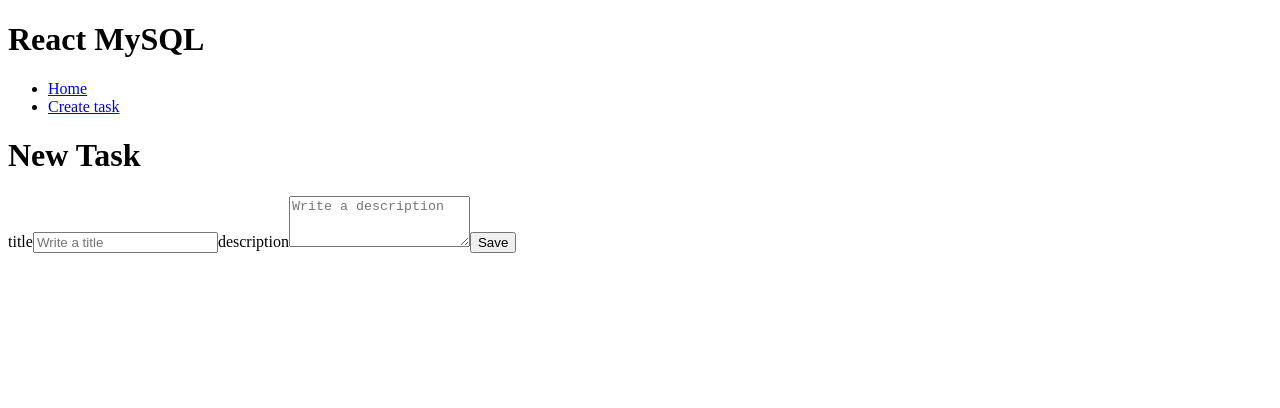
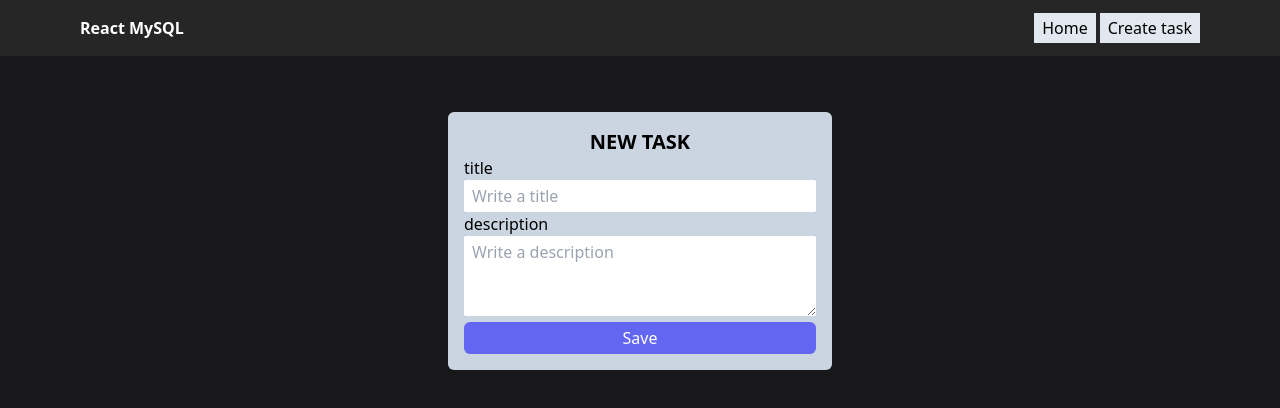
Before and after one commit to Omr30/MernStack-MySQL, a React (Vite) app in the folder client/: page /new in a window 1280 px wide. Shown: the top 408 px of the page. Built offline with nearby package versions, Linux system fonts and the light colour scheme.

Commit message:
TailwindCSS and create dist

```diff
--- a/client/package.json
+++ b/client/package.json
@@ -19,6 +19,9 @@
     "@types/react": "^18.0.24",
     "@types/react-dom": "^18.0.8",
     "@vitejs/plugin-react": "^2.2.0",
+    "autoprefixer": "^10.4.13",
+    "postcss": "^8.4.19",
+    "tailwindcss": "^3.2.4",
     "vite": "^3.2.3"
   }
 }
--- /dev/null
+++ b/client/postcss.config.cjs
@@ -0,0 +1,6 @@
+module.exports = {
+  plugins: {
+    tailwindcss: {},
+    autoprefixer: {},
+  },
+}
--- a/client/src/App.jsx
+++ b/client/src/App.jsx
@@ -7,8 +7,10 @@
 
 const App = () => {
   return (
+    <div className = "bg-zinc-900 h-screen">
+      <Navbar />
+      <div className="container mx-auto py-4 px-20">
         <TaskContextProvider>
-        <Navbar />
           <Routes>
             <Route path='/' element={<TasksPage />} />
             <Route path='/new' element={<TaskForm />} />
@@ -16,6 +18,8 @@
             <Route path='*' element={<NotFound />} />
           </Routes>
         </TaskContextProvider>
+      </div>
+    </div>
   )
 }
 
--- a/client/src/components/Navbar.jsx
+++ b/client/src/components/Navbar.jsx
@@ -2,17 +2,20 @@
 
 const Navbar = () => {
   return (
-    <div>
+    <div className='bg-neutral-800 flex justify-between px-20 py-4'>
+
+      <Link className='text-white font-bold' to="/">
         <h1>React MySQL</h1>
+      </Link>
 
-        <ul>
-            <li>
-                <Link to="/">Home</Link>
-            </li>
-            <li>
-                <Link to="/new">Create task</Link>
-            </li>
-        </ul>
+      <ul className='flex gap-x-1'>
+          <li>
+              <Link className='bg-slate-200 px-2 py-1' to="/">Home</Link>
+          </li>
+          <li>
+              <Link className='bg-slate-200 px-2 py-1' to="/new">Create task</Link>
+          </li>
+      </ul>
     </div>
   )
 }
--- a/client/src/components/TaskCard.jsx
+++ b/client/src/components/TaskCard.jsx
@@ -1,24 +1,47 @@
 import { useTasks } from "../context/TaskContext";
-import {useNavigate} from 'react-router-dom';
+import { useNavigate } from 'react-router-dom';
 
-const TaskCard = ({task}) => {
+const TaskCard = ({ task }) => {
 
-    const {deleteTask, toggleTaskDone} = useTasks();
+    const { deleteTask, toggleTaskDone } = useTasks();
     const navigate = useNavigate()
 
-    const handleDone = async() => {
+    const handleDone = async () => {
         await toggleTaskDone(task.id)
     }
 
-    return(
-        <div>
-            <h2>{task.title}</h2>
-            <p>{task.description}</p>
-            <span>{task.done === 1 ? "✔️" : "❌"}</span>
+    return (
+        <div className="bg-zinc-700 text-white rounded-md p-4">
+            <header className="flex justify-between">
+                <h2 className="text-sm font-bold">{task.title}</h2>
+                <span>{task.done === 1 ? "✅" : "❌"}</span>
+            </header>
+
+            <p className="text-xs">{task.description}</p>
             <span>{task.createAt}</span>
-            <button onClick={() => deleteTask(task.id)}>delete</button>
-            <button onClick={() => navigate(`/edit/${task.id}`)}>edit</button>
-            <button onClick={() => handleDone(task.done)}>Toggle Task</button>
+
+            <div className="flex gap-x-1">
+                <button
+                    className="bg-red-500 px-2 py-1 text-white"
+                    onClick={() => deleteTask(task.id)}
+                >
+                    delete
+                </button>
+
+                <button
+                    className="bg-slate-600 px-2 py-1 text-white"
+                    onClick={() => navigate(`/edit/${task.id}`)}
+                >
+                    edit
+                </button>
+
+                <button
+                    className="bg-green-800 px-2 py-1 text-white"
+                    onClick={() => handleDone(task.done)}
+                >
+                    Toggle Task
+                </button>
+            </div>
         </div>
     )
 }
--- a/client/src/index.css
+++ b/client/src/index.css
@@ -0,0 +1,3 @@
+@tailwind base;
+@tailwind components;
+@tailwind utilities;
--- a/client/src/pages/TaskForm.jsx
+++ b/client/src/pages/TaskForm.jsx
@@ -30,25 +30,29 @@
 
     return (
     <div>
-        <h1>{
-              params.id ? "Edit Task" : "New Task"
-        }</h1>
         <Formik
             initialValues={task}
             enableReinitialize = {true}
             onSubmit={async(values) => {
                 if(params.id){
                     await updateTask(params.id, values)
-                    navigate('/');
                 }else {
                     await createTask(values);
                 }
+                navigate('/');
             }}
         >
         {({handleChange, handleSubmit, values, isSubmitting}) => (
-            <Form onSubmit={handleSubmit}>
-                <label>title</label>
+            <Form
+                onSubmit={handleSubmit}
+                className='bg-slate-300 max-w-sm rounded-md p-4 mx-auto mt-10'
+            >
+                <h1 className='text-xl font-bold uppercase text-center'>{
+                    params.id ? "Edit Task" : "New Task"
+                }</h1>
+                <label className='block'>title</label>
                 <input
+                    className='px-2 py-1 rounded-sm w-full'
                     type="text"
                     name="title"
                     placeholder="Write a title"
@@ -56,8 +60,9 @@
                     value={values.title}
                 />
 
-                <label>description</label>
+                <label className='block'>description</label>
                 <textarea
+                    className='px-2 py-1 rounded-sm w-full'
                     name="description"
                     rows="3"
                     placeholder="Write a description"
@@ -65,7 +70,11 @@
                     value={values.description}
                 ></textarea>
 
-                <button type="submit" disabled={isSubmitting}>
+                <button
+                    className='block bg-indigo-500 px-2 py-1 text-white w-full rounded-md'
+                    disabled={isSubmitting}
+                    type="submit"
+                >
                     {isSubmitting ? "Saving..." : "Save"}
                 </button>
 
--- a/client/src/pages/TasksPage.jsx
+++ b/client/src/pages/TasksPage.jsx
@@ -17,9 +17,10 @@
 
   return (
     <div>
-      <h1>Tasks</h1>
-
-      {renderMain()}
+      <h1 className="text-5xl text-white font-bold text-center">Tasks</h1>
+      <div className="grid grid-cols-3 gap-2">
+        {renderMain()}
+      </div>
 
     </div>
   )
--- /dev/null
+++ b/client/tailwind.config.cjs
@@ -0,0 +1,11 @@
+/** @type {import('tailwindcss').Config} */
+module.exports = {
+  content: [
+    "./index.html",
+    "./src/**/*.{js,ts,jsx,tsx}",
+  ],
+  theme: {
+    extend: {},
+  },
+  plugins: [],
+}
--- a/package.json
+++ b/package.json
@@ -5,7 +5,8 @@
   "main": "index.js",
   "type": "module",
   "scripts": {
-    "dev": "nodemon server/index.js"
+    "dev": "nodemon server/index.js",
+    "start": "node server/index.js"
   },
   "keywords": [],
   "author": "",
```
Also changed, not shown: 2 other files (tests, documents, lock files or other folders). Lines whose indentation alone changed are shown as unchanged.
